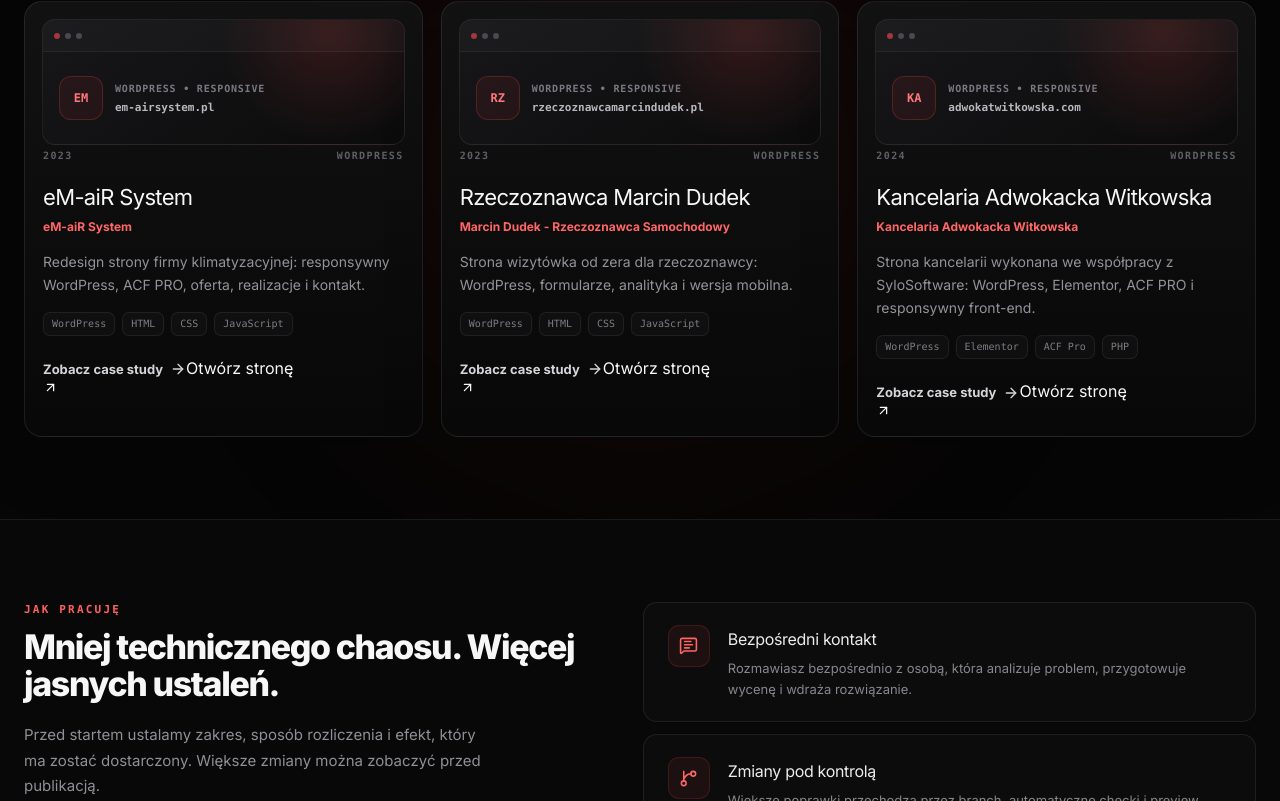
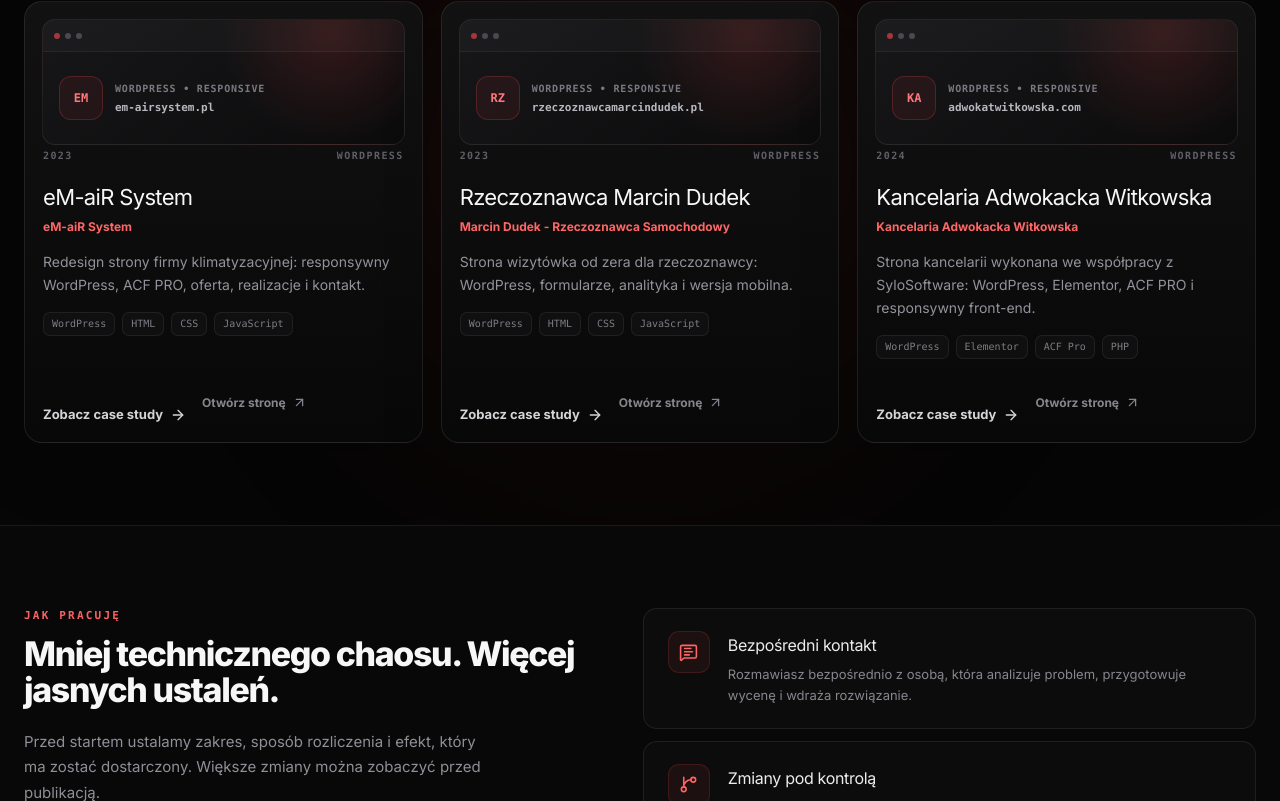
Before and after one commit to wwwCodeFixIT/CodeFix.IT---Portfolio-Short, a React (Vite) app: page / in a window 1280 px wide. Shown: the part 2521-3322 px from the top of the page. Built offline with nearby package versions, Linux system fonts and the light colour scheme.

Commit message:
Style case-study and live-site project actions

```diff
--- a/src/pages/HomepageV1.v3.css
+++ b/src/pages/HomepageV1.v3.css
@@ -1500,3 +1500,35 @@
     gap: 8px;
   }
 }
+
+
+/* Portfolio conversion: separate case study from live-site proof. */
+.cf-project-actions {
+  display: flex;
+  flex-wrap: wrap;
+  align-items: center;
+  gap: 10px 16px;
+  margin-top: auto;
+  padding-top: 22px;
+}
+.cf-project-actions .cf-project-link {
+  margin-top: 0;
+}
+.cf-project-live-link {
+  display: inline-flex;
+  align-items: center;
+  gap: 6px;
+  color: #85858d;
+  text-decoration: none;
+  font-size: 12px;
+  font-weight: 650;
+  transition: color 160ms ease;
+}
+.cf-project-live-link:hover {
+  color: #d7d7db;
+}
+.cf-project-live-link:focus-visible {
+  outline: 3px solid #ff9a9e;
+  outline-offset: 4px;
+  border-radius: 6px;
+}
```
